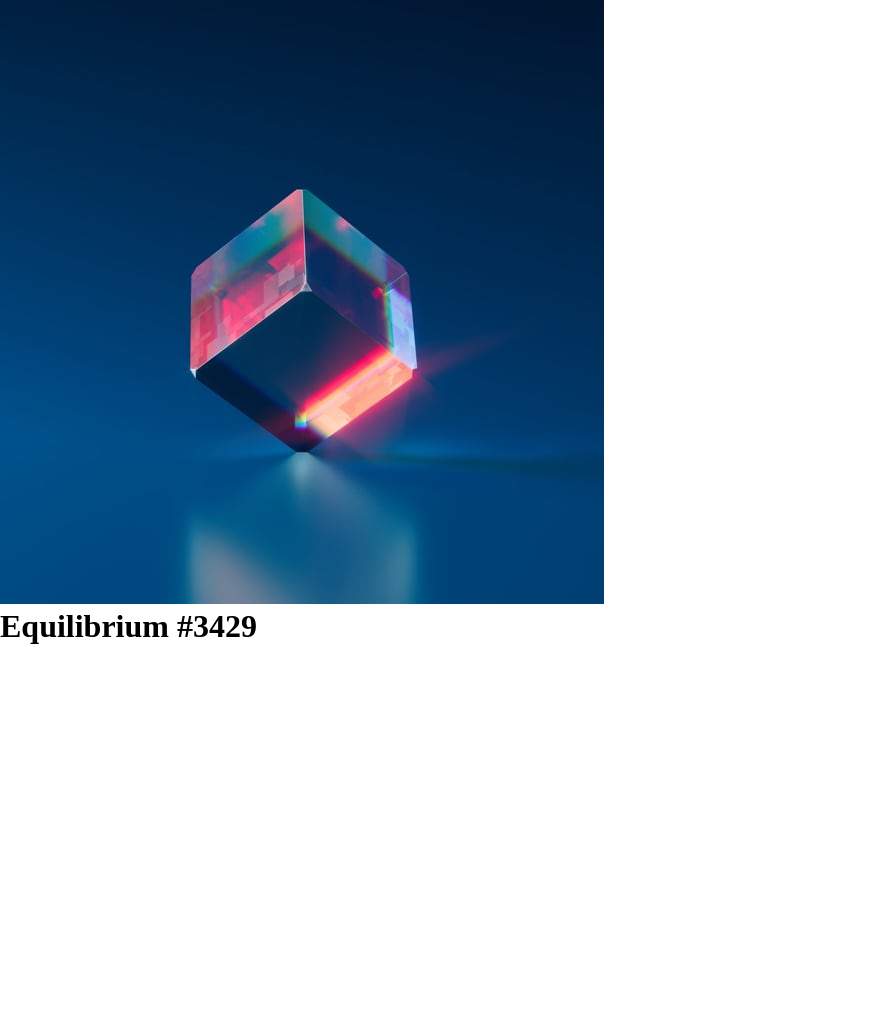
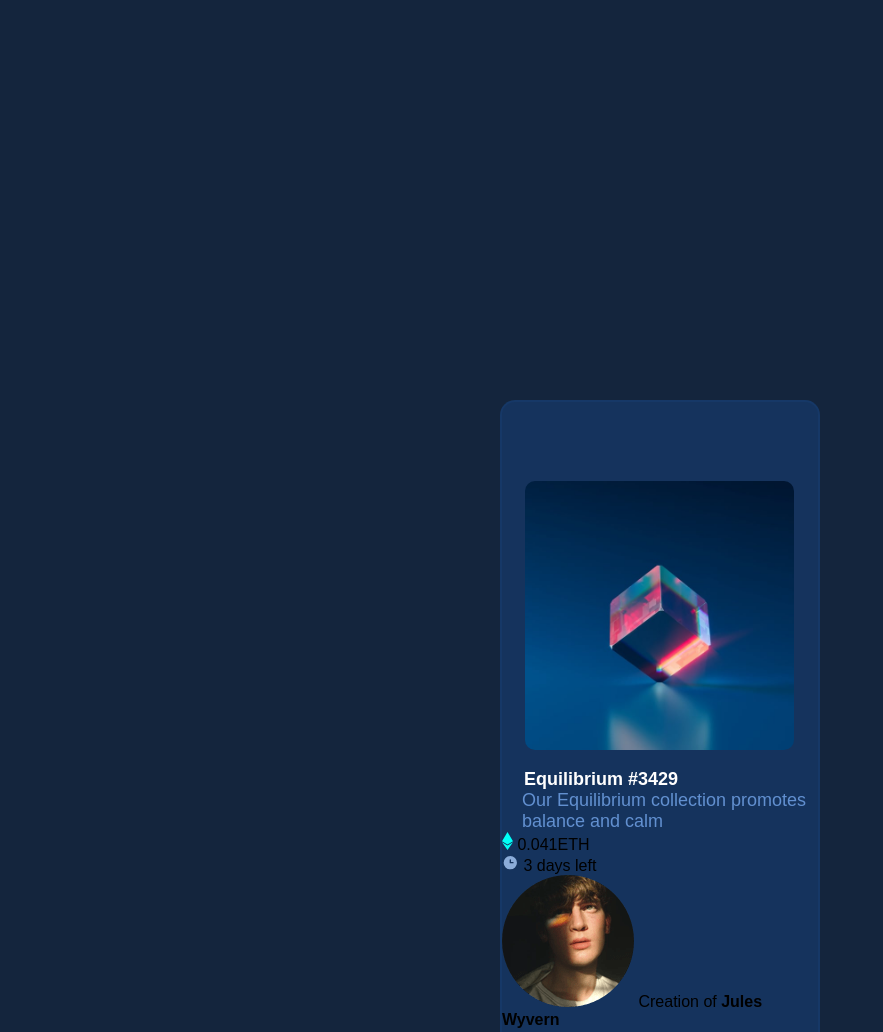
Before and after one commit to abelwebnj/danki.github.io, a plain HTML site: page nft-preview-card-component-main/nft-preview-card-component-main/nt preview/equilibrium.html in a window 1280 px wide. Shown: the top 1032 px of the page, without its empty margins (0-883 px from the left). Before the commit the page ends 800 px from the top, so only its background shows below. Drawn offline with Linux system fonts and the light colour scheme.

Commit message:
Initial commit

```diff
--- a/nft-preview-card-component-main/nft-preview-card-component-main/nt preview/equilibrium.html
+++ b/nft-preview-card-component-main/nft-preview-card-component-main/nt preview/equilibrium.html
@@ -16,6 +16,19 @@
       </div>
       <div class="eq_text">
         <h1>Equilibrium #3429</h1>
+        <p>Our Equilibrium collection promotes balance and calm</p>
+      </div>
+      <div class="span_left">
+        <img src="icon-ethereum.svg" alt="" class="eth-icon">
+        <span>0.041ETH</span>
+      </div>
+      <div class="span_right">
+        <img src="icon-clock.svg" alt="" class="clock-icon">
+        <span>3 days left</span>
+      </div>
+      <div class="image_box">
+        <img src="image-avatar.png" alt="" class="image-icon">
+        <span>Creation of <strong>Jules Wyvern</strong></span>
       </div>
     </div>
   </div>
--- a/nft-preview-card-component-main/nft-preview-card-component-main/nt preview/style.css
+++ b/nft-preview-card-component-main/nft-preview-card-component-main/nt preview/style.css
@@ -3,3 +3,38 @@
   margin: 0;
   box-sizing: border-box;
 }
+body {
+  background-color: hsl(216, 50%, 16%);
+  font-family: Outfit, sans-serif;
+  font-weight: 400;
+}
+.eq_container {
+  border: 2px solid hsla(215, 65%, 26%, 0.685);
+  background-color:hsla(215, 65%, 26%, 0.685);
+  align-items: center;
+  display: flex;
+  justify-content: center;
+  margin: 400px 400px;
+  height: 85vh;
+  width: 25vw;
+  border-radius: 15px;
+  margin-left: 500px;
+}.img {
+  width: 85%;
+  height: 10%;
+  margin-left: 23px;
+  margin-top: 30px;
+  border-radius: 10px;
+}
+h1 {
+  color: white;
+  font-size: 18px;
+  font-weight: bold;
+  margin-left: 22px;
+  margin-top: 15px;
+}
+p {
+  color: hsl(215, 54%, 60%);
+  font-size: 18px;
+  margin-left: 20px;
+}
--- a/qr-code-component-main/QR_CODE/style.css
+++ b/qr-code-component-main/QR_CODE/style.css
@@ -18,30 +18,30 @@ body {
   height: 85vh;
   width: 25vw;
   border-radius: 15px;
-  margin-left: 550px;
+  margin-left: 525px;
 }
 .qr_component {
   align-items: center;
   width: 23vw;
-  margin-top: 70px;
+  margin-top: 60px;
 }
 img {
   border-radius: 15px;
   height: 300px;
   width: 300px;
-  margin-left: 10px;
+  margin-left: 7px;
   margin-top: 30px;
 }
 .qr_text {
   padding: 20px;
   height: 300px;
   width: 23vw;
-  margin-bottom: 20px;
 }
 h1 {
   width: 20vw;
   text-align: center;
   margin-right: 10px;
+  margin-bottom: 10px;
 }
 p {
   color: rgb(144, 138, 138);
```
